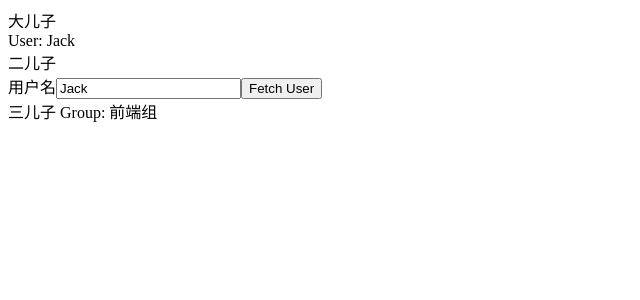
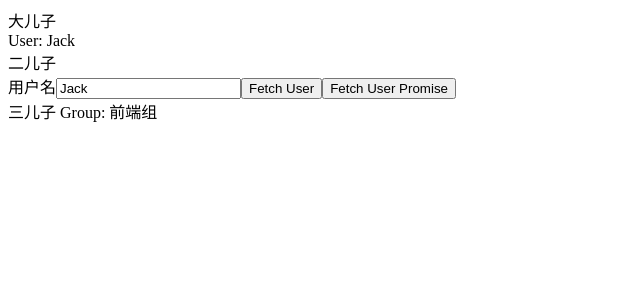
Before and after one commit to Haixiang6123/learn-react-redux, a React (Create React App) app: page / in a window 1280 px wide. Shown: the top 300 px of the page, without its empty margins (0-640 px from the left). Built offline with nearby package versions, Linux system fonts and the light colour scheme; the HTML template or start-up script is replaced by a standard one.

Commit message:
feat: 添加对 promise 的支持

```diff
--- a/src/App.tsx
+++ b/src/App.tsx
@@ -44,13 +44,26 @@ const UserModify = connectToUser(({user, updateUser, dispatch}: {user: User; upd
   const fetchUser = (dispatch: Function) => new Promise<void>(resolve => {
     setTimeout(() => {
       console.log('hi')
-      dispatch({type: 'updateUser', payload: { name: 'new name' }})
+      dispatch({type: 'updateUser', payload: {name: 'fetch user'}})
       resolve()
     }, 1500)
   })
 
-  const onClick = async () => {
+  const fetchUserPromise = () => new Promise<any>(resolve => {
+    setTimeout(() => {
+      console.log('hi')
+      resolve({
+        name: 'fetch user promise',
+      })
+    }, 1500)
+  })
+
+  const onClickFetchUser = async () => {
     dispatch(fetchUser)
+  }
+
+  const onClickFetchUserPromise = async () => {
+    dispatch({ type: 'updateUser', payload: fetchUserPromise() })
   }
 
   return (
@@ -59,7 +72,8 @@ const UserModify = connectToUser(({user, updateUser, dispatch}: {user: User; upd
         用户名
         <input type="text" value={user.name} onChange={onChange}/>
       </label>
-      <button onClick={onClick}>Fetch User</button>
+      <button onClick={onClickFetchUser}>Fetch User</button>
+      <button onClick={onClickFetchUserPromise}>Fetch User Promise</button>
     </div>
   )
 })
--- a/src/redux.tsx
+++ b/src/redux.tsx
@@ -35,6 +35,16 @@ dispatch = (action: Function | Object) => {
     action(dispatch)
   } else {
     prevDispatch(action)
+  }
+}
+
+const prevDispatch2 = dispatch
+
+dispatch = (action: { payload: any }) => {
+  if (action.payload instanceof Promise) {
+    action.payload.then((data: Object) => dispatch({...action, payload: data}))
+  } else {
+    prevDispatch2(action)
   }
 }
 
```
